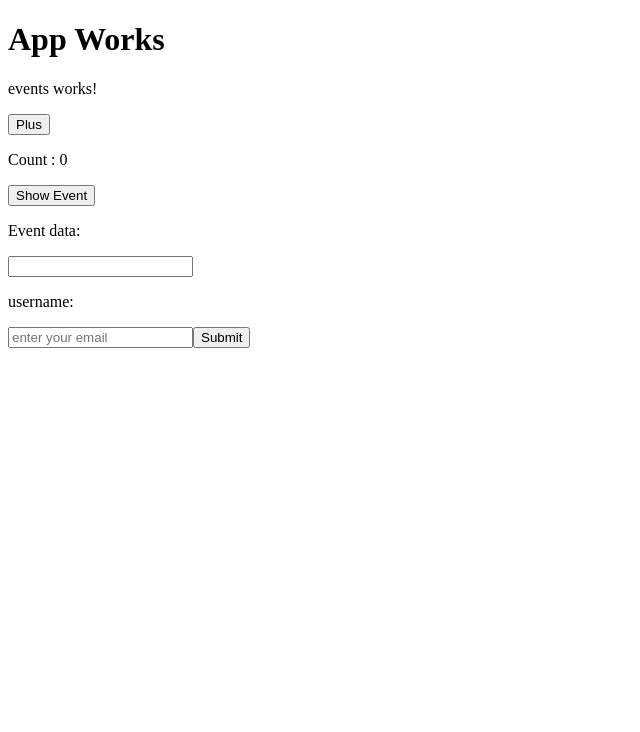
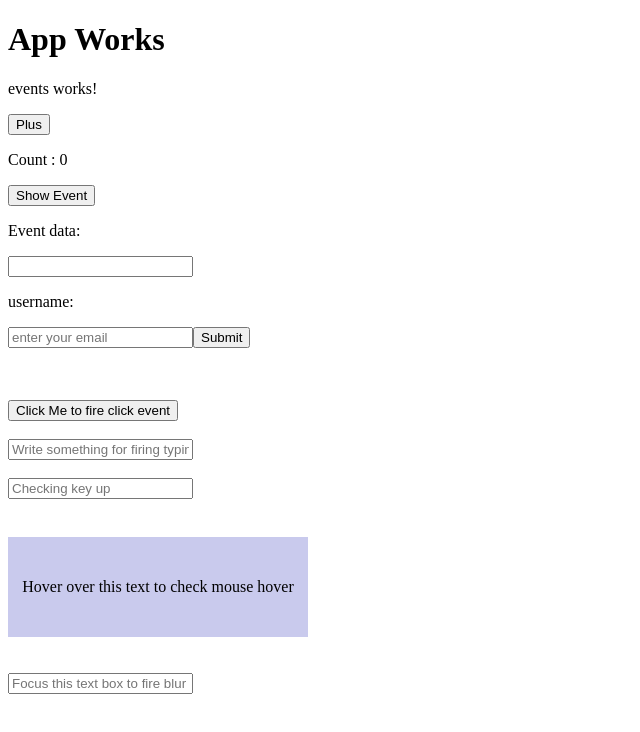
Before and after one commit to Jimi-Chhatrala/angular-tutorial, an Angular app: page / in a window 1280 px wide. Shown: the top 732 px of the page, without its empty margins (0-640 px from the left). Built offline with nearby package versions, Linux system fonts and the light colour scheme.

Commit message:
6-event-binding: Added more events examples

```diff
--- a/src/app/events/events.html
+++ b/src/app/events/events.html
@@ -6,12 +6,39 @@
 <button (click)="showEvent($event)">Show Event</button>
 <p>Event data: {{ eventData }}</p>
 
-<input type="text" name="username" id="username" (input)="updateUsernameValue($event.target.value)">
+<input
+  type="text"
+  name="username"
+  id="username"
+  (input)="updateUsernameValue($event.target.value)"
+/>
 <p>username: {{ username }}</p>
 
 <form (submit)="handleSubmit($event)">
-  <input type="text" name="email" id="email" placeholder="enter your email">
+  <input type="text" name="email" id="email" placeholder="enter your email" />
   <button>Submit</button>
 </form>
 
 <p>{{ isFormSubmitted }}</p>
+<br /><br />
+<button (click)="handleButtonClick()">Click Me to fire click event</button>
+<br /><br />
+<input
+  (input)="onTyping($event)"
+  type="text"
+  placeholder="Write something for firing typing event"
+/>
+<br /><br />
+<input (keyup)="onKeyUp($event)" type="text" placeholder="Checking key up" />
+<br /><br />
+<div (mouseover)="onMouseHover()" (mouseleave)="onMouseLeave()" class="hover-box">
+  Hover over this text to check mouse hover
+</div>
+
+<br /><br />
+<input
+  type="text"
+  (blur)="onBlur()"
+  (focus)="onFocus()"
+  placeholder="Focus this text box to fire blur event"
+/>
--- a/src/app/events/events.scss
+++ b/src/app/events/events.scss
@@ -0,0 +1,8 @@
+.hover-box {
+  width: 300px;
+  height: 100px;
+  background-color: rgb(201, 202, 237);
+  text-align: center;
+  line-height: 100px;
+  margin-top: 20px;
+}
--- a/src/app/events/events.ts
+++ b/src/app/events/events.ts
@@ -17,7 +17,7 @@ export class Events {
   }
 
   showEvent(e: any) {
-    console.log({e});
+    console.log({ e });
     this.eventData = JSON.parse(JSON.stringify(e));
   }
 
@@ -32,4 +32,32 @@ export class Events {
     console.log('Form submitted');
     this.isFormSubmitted = 'Form submitted';
   }
+
+  handleButtonClick() {
+    console.log('handleButtonClick called.');
+  }
+
+  onTyping(event: any) {
+    console.log('Value:', event.target.value);
+  }
+
+  onKeyUp(event: any) {
+    console.log('Key up event', event.key);
+  }
+
+  onMouseHover() {
+    console.log('onMouseHover called');
+  }
+
+  onMouseLeave() {
+    console.log('onMouseLeave called');
+  }
+
+  onBlur() {
+    console.log('onBlur called');
+  }
+
+  onFocus() {
+    console.log('onFocus called.');
+  }
 }
```
